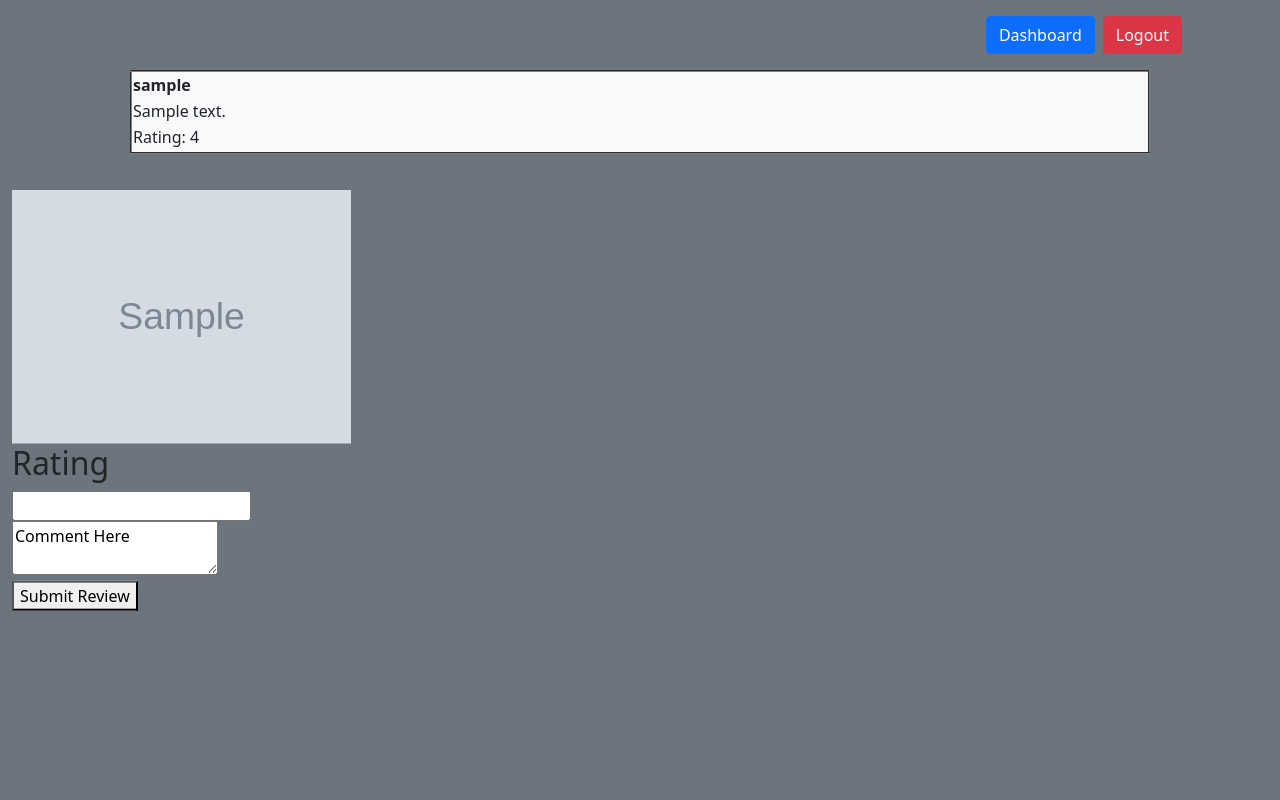
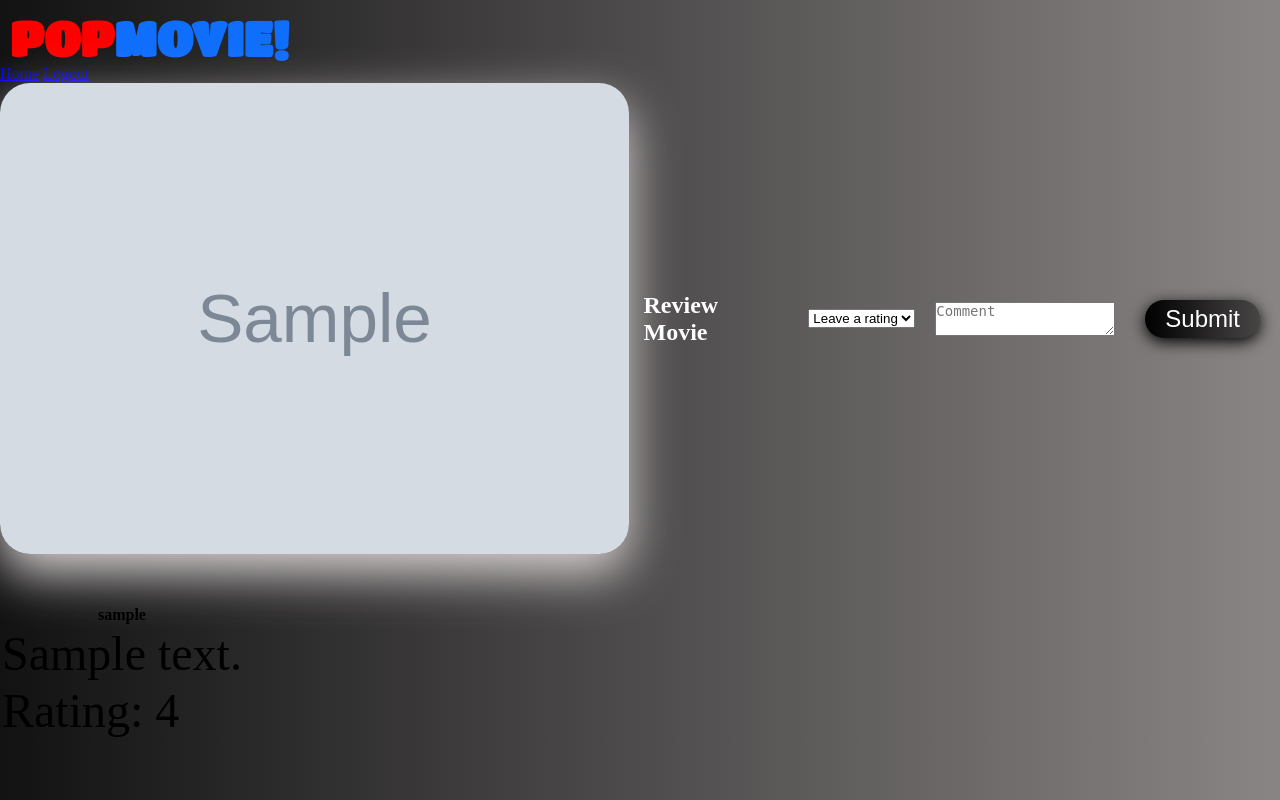
Before and after one commit to johnxgregg/POPMOVIE_GP, a Flask app: template flask_app/templates/movie_comments.html in a window 1280 px wide. Run offline with Flask 2, Linux system fonts and the light colour scheme; the template is opened without the code that fills it: most values are stand-ins (such as "Sample title", 1, 10 or a date in 2020); grey boxes marked "Sample" are stand-in pictures.

Commit message:
comment page css and pulling erd

```diff
--- a/flask_app/controllers/movies.py
+++ b/flask_app/controllers/movies.py
@@ -15,7 +15,7 @@ def dashboard():
     # IMDb API ROUTE THAT YOU HAVE TO USE AN API KEY FOR
     # FREE PLAN ONLY ALLOWS 100 API CALLS/DAY WITH API KEY
     # RETURNS 100 MOST POPULAR MOVIES THAT CAN BE PARSED TO TOP 5 ON DASHBOARD.HTML PAGE
-    movie = requests.get(f'https://imdb-api.com/en/API/MostPopularMovies/k_g1uu8r4e')
+    movie = requests.get(f'https://imdb-api.com/en/API/MostPopularMovies/k_gj08scd0')
 
     movies = movie.json()['items']
     print(movie.json()['items'])
@@ -33,7 +33,7 @@ def show_movie(id):
     }
     # IMDb API ROUTE THAT RETURNS ONE MOVIE BASED ON ITS IMDb ID
     # PARSED OUT TITLE, PLOT, AND IMDb RATING ON DETAILS.HTML PAGE
-    movie = requests.get(f'https://imdb-api.com/en/API/Title/k_g1uu8r4e/{id}')
+    movie = requests.get(f'https://imdb-api.com/en/API/Title/k_gj08scd0/{id}')
 
     movies = movie.json()
     print(movie.json()['plot'])
--- a/flask_app/controllers/reviews.py
+++ b/flask_app/controllers/reviews.py
@@ -11,7 +11,7 @@ def new_review(id):
     if 'user_id' not in session:
         return redirect('/logout')
     data = {'id': session['user_id']}
-    movie = requests.get(f'https://imdb-api.com/en/API/Title/k_19g8uwm0/{id}')
+    movie = requests.get(f'https://imdb-api.com/en/API/Title/k_gj08scd0/{id}')
     movies = movie.json()
     return render_template('movie_comments.html', users=User.get_by_id(data), movies=movies, reviews=Review.get_all_reviews())
 
--- a/flask_app/static/css/style.css
+++ b/flask_app/static/css/style.css
@@ -304,7 +304,6 @@ strong {
     background-color: white;
     transition: all 1s ease;
     font-size: 1.5rem;
-    border: 1px black;
 }
 
 .t_data:hover {
@@ -362,7 +361,7 @@ strong {
 .movie_dash {
     border-radius: 15px;
     box-shadow: 0 20px 50px 0 rgb(218, 212, 212);
-    width: 2500px;
+    max-width: 90%;
     height:900px;
     margin: 10px auto;
     background-image: linear-gradient(to right, rgb(0, 0, 0), rgb(138, 133, 133));
@@ -413,22 +412,23 @@ td {
     margin-top: -110px;
     }
 
-    .user_welcome {
-        font-size: 3rem;
-    }
+.user_welcome {
+    font-size: 3rem;
+}
 
 
 .tickets {
     text-decoration: none;
-    font-size: 2.5rem;
-    font-weight: 600;
+    font-size: 1.5rem;
+    font-weight: 400;
     color: #fff;
     cursor: pointer;
-    padding: 5px 25px;
+    padding: 5px 20px;
     border: none;
     background-size: 300% 100%;
     background-image: linear-gradient(to right, black, rgb(72, 69, 69),#ff0400, #106efd);
     box-shadow: 0 4px 15px 0 black;
+    margin: 5px;
 
     border-radius: 50px;
     moz-transition: all .4s ease-in-out;
@@ -451,15 +451,16 @@ td {
 
 .details {
     text-decoration: none;
-    font-size: 2.5rem;
-    font-weight: 600;
+    font-size: 1.5rem;
+    font-weight: 400;
     color: #fff;
     cursor: pointer;
-    padding: 5px 25px;
+    padding: 5px 20px;
     border: none;
     background-size: 300% 100%;
     background-image: linear-gradient(to right, black, rgb(72, 69, 69),#ff0400, #106efd);
     box-shadow: 0 4px 15px 0 black;
+    margin: 20px;
 
     border-radius: 50px;
     moz-transition: all .4s ease-in-out;
@@ -475,3 +476,130 @@ td {
     -webkit-transition: all .4s ease-in-out;
     transition: all .4s ease-in-out;
 }
+
+.details:focus {
+    outline: none;
+}
+
+.review {
+    align-items:flex-end;
+    text-decoration: none;
+    font-size: 1.5rem;
+    font-weight: 400;
+    color: #fff;
+    cursor: pointer;
+    padding: 5px 20px;
+    border: none;
+    background-size: 300% 100%;
+    background-image: linear-gradient(to right, black, rgb(72, 69, 69),#ff0400, #106efd);
+    box-shadow: 0 4px 15px 0 black;
+
+    border-radius: 50px;
+    moz-transition: all .4s ease-in-out;
+    -o-transition: all .4s ease-in-out;
+    -webkit-transition: all .4s ease-in-out;
+    transition: all .4s ease-in-out;
+}
+
+.review:hover {
+    background-position: 100% 0;
+    moz-transition: all .4s ease-in-out;
+    -o-transition: all .4s ease-in-out;
+    -webkit-transition: all .4s ease-in-out;
+    transition: all .4s ease-in-out;
+}
+
+.review:focus {
+    outline: none;
+}
+
+.movie_com {
+    display: block;
+    margin-left: auto;
+    margin-right: auto;
+    max-width: 50%;
+    height: auto;
+    border-radius: 30px;
+    /* margin-bottom: 200px; */
+    margin-top: 0;
+    box-shadow: 0 20px 50px 0 rgb(218, 212, 212);
+}
+
+/* Style the form - display items horizontally */
+.form-inline {
+    display: flex;
+    justify-content: center;
+    /* flex-flow: row wrap; */
+    align-items: center;
+    margin-bottom: 50px;
+}
+
+/* .form-inline {
+    border: 3px solid black;
+} */
+
+  /* Style the input fields */
+.form-inline textarea select {
+    vertical-align: middle;
+    margin: 5px 10px 5px 0;
+    padding: 10px;
+    background-color: #fff;
+    border: 1px solid #ddd;
+}
+
+  /* Style the submit button */
+.form-inline button {
+    text-decoration: none;
+    font-size: 1.5rem;
+    font-weight: 400;
+    color: #fff;
+    cursor: pointer;
+    padding: 5px 20px;
+    border: none;
+    background-size: 300% 100%;
+    background-image: linear-gradient(to right, black, rgb(72, 69, 69),#ff0400, #106efd);
+    box-shadow: 0 4px 15px 0 black;
+    margin: 20px;
+
+    border-radius: 50px;
+    moz-transition: all .4s ease-in-out;
+    -o-transition: all .4s ease-in-out;
+    -webkit-transition: all .4s ease-in-out;
+    transition: all .4s ease-in-out;
+}
+
+.form-inline button:hover {
+    background-position: 100% 0;
+    moz-transition: all .4s ease-in-out;
+    -o-transition: all .4s ease-in-out;
+    -webkit-transition: all .4s ease-in-out;
+    transition: all .4s ease-in-out;
+}
+
+  /* Add responsiveness - display the form controls vertically instead of horizontally on screens that are less than 800px wide */
+@media (max-width: 800px) {
+.form-inline textarea select {
+    margin: 10px 0;
+}
+
+.form-inline {
+    flex-direction: column;
+    align-items: stretch;
+    }
+}
+
+
+.comm_h2 {
+    margin: 15px;
+    color: white;
+}
+
+.rating {
+    margin: 10px;
+}
+
+.text_box {
+    margin: 10px;
+    min-height: 2rem;
+    font-size: 14px;
+}
--- a/flask_app/templates/dashboard.html
+++ b/flask_app/templates/dashboard.html
@@ -34,6 +34,7 @@
                     <!-- <th>Find Tickets</th> -->
                     <th>IMDb Rating</th>
                     <th>Action</th>
+                    <th>Review</th>
                     <th>Find Tickets</th>
                 </tr>
             </thead>
@@ -50,6 +51,9 @@
                             <a href="/movie/{{ movies[n].id}}/details" class="details">Details</a>
                         </td>
                         <td>
+                            <a href="/movies/{{movies[n].id}}/reviews" class="review">Review</a>
+                        </td>
+                        <td>
                             <a href="https://www.imdb.com/showtimes/?ref_=nv_mv_sh" class="tickets">Tickets</a>
                         </td>
                     </tr>
--- a/flask_app/templates/movie_comments.html
+++ b/flask_app/templates/movie_comments.html
@@ -5,15 +5,19 @@
     <meta charset="UTF-8">
     <meta http-equiv="X-UA-Compatible" content="IE=edge">
     <meta name="viewport" content="width=device-width, initial-scale=1.0">
-    <link href="https://cdn.jsdelivr.net/npm/bootstrap@5.1.3/dist/css/bootstrap.min.css" rel="stylesheet" integrity="sha384-1BmE4kWBq78iYhFldvKuhfTAU6auU8tT94WrHftjDbrCEXSU1oBoqyl2QvZ6jIW3" crossorigin="anonymous">
+    <link rel="preconnect" href="https://fonts.googleapis.com">
+    <link rel="preconnect" href="https://fonts.gstatic.com" crossorigin>
+    <link href="https://fonts.googleapis.com/css2?family=Fredoka&family=Lobster&family=PT+Serif:wght@700&family=Roboto:wght@300;900&family=Titan+One&display=swap" rel="stylesheet">
+    <link rel="stylesheet" href="{{ url_for('static', filename='css/style.css') }}">
     <title>Review a Movie</title>
 
 </head>
 
-<body class="bg-secondary">
-
-    <div class="container">
-
+<body>
+    <div class="title">
+        <h2 class="welcome"><span class="pop">POP</span>MOVIE!</h2>
+    </div>
+    <div>
         {% with messages = get_flashed_messages() %}
             {% if messages %}
                 {% for message in messages %}
@@ -21,34 +25,61 @@
                 {% endfor %}
             {% endif %}
         {% endwith %}
-        <div class="d-grid gap-2 d-md-flex justify-content-md-end m-3">
-            <a class="btn btn-primary justify-content-end" href="/dashboard">Dashboard</a>
-            <a class="btn btn-danger justify-content-end" href="/logout">Logout</a>
+        <div>
+            <a href="/dashboard" class="home">Home</a>
+            <a href="/logout" class="logout_4">Logout</a>
         </div>
+        <div>
+        <form action="/movie/{{movies.id}}/review/create" method="POST" class="form-inline">
+            <img src="{{ movies.image }}" alt="logo" class="movie_com">
+            <h2 class="comm_h2">Review Movie</h2>
+            <input type="hidden" name="imdb" value="{{movies.id}}">
+            <select name="rating" class="rating">
+                <option selected>Leave a rating</option>
+                <option value="1">⭐️</option>
+                <option value="2">⭐️⭐️</option>
+                <option value="3">⭐️⭐️⭐️</option>
+                <option value="4">⭐️⭐️⭐️⭐️</option>
+                <option value="5">⭐️⭐️⭐️⭐️⭐️</option>
+            </select>
+            <textarea type="text" id="txt" placeholder="Comment" name="txt" class="text_box"></textarea>
+            <button type="submit">Submit</button>
+        </form>
 
-        <div class="container-fluid position-absolute top-50 start-50 translate-middle">
-            <form action="/create" method="POST">
+
+
+
+
+
+
+
+
+
+
+
+            <!-- <div>
+                <h2 class="comm_h2">Review</h2>
+                <select name="rating" class="rating">
+                    <option selected>Leave a rating</option>
+                    <option value="1">⭐️</option>
+                    <option value="2">⭐️⭐️</option>
+                    <option value="3">⭐️⭐️⭐️</option>
+                    <option value="4">⭐️⭐️⭐️⭐️</option>
+                    <option value="5">⭐️⭐️⭐️⭐️⭐️</option>
+                </select>
+            </div>
                 <div>
-                    <img class="img-fluid d-block" src="{{movies.image}}" alt="logo" height="500" width="339">
+                    <textarea name="comment" class="text_box">Comment Here</textarea>
                 </div>
-                <div class="new_rating">
-                    <h2>Rating</h2>
-                    <input type="text" name="rating">
-                </div>
-
-                <div class="new_comment">
-                    <textarea name="comment">Comment Here</textarea>
-                </div>
-                <button  class="submit">Submit Review</button>
+                <a class="details_1">Submit Review</a>
             </form>
-        </div>
-
-        <div class="row d-flex bg-light justify-content-around align-items-center mx-5">
+        </div> -->
+        <div>
             {% for reviews in reviews %}
-            <table border="2px solid black">
+            <table>
                 <tbody>
                     <tr>
-                        <th>{{reviews.username}}</th>
+                        <th>{{reviews.user.username}}</th>
                     </tr>
                     <tr>
                         <td>{{reviews.comment}}</td>
```
